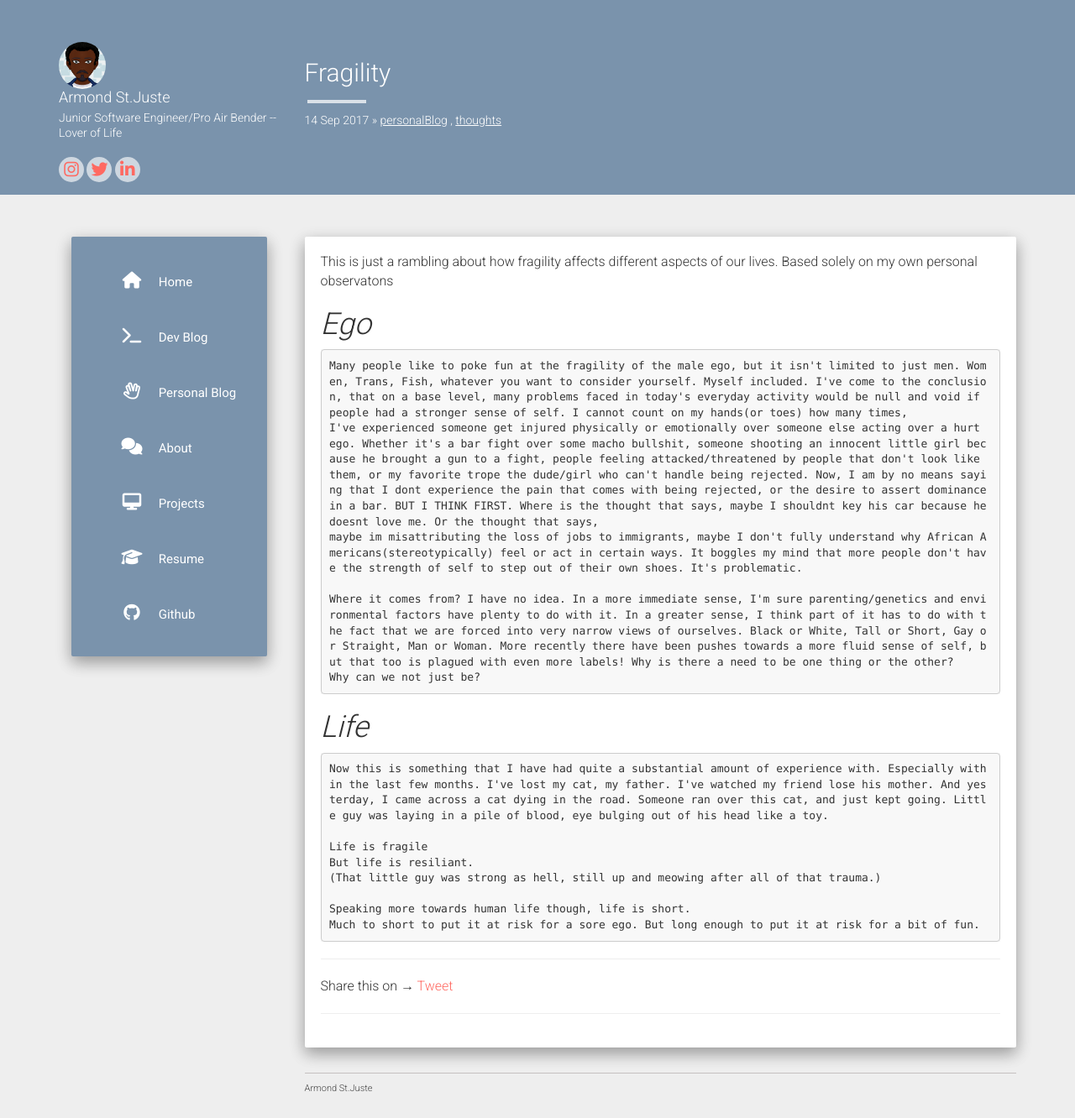
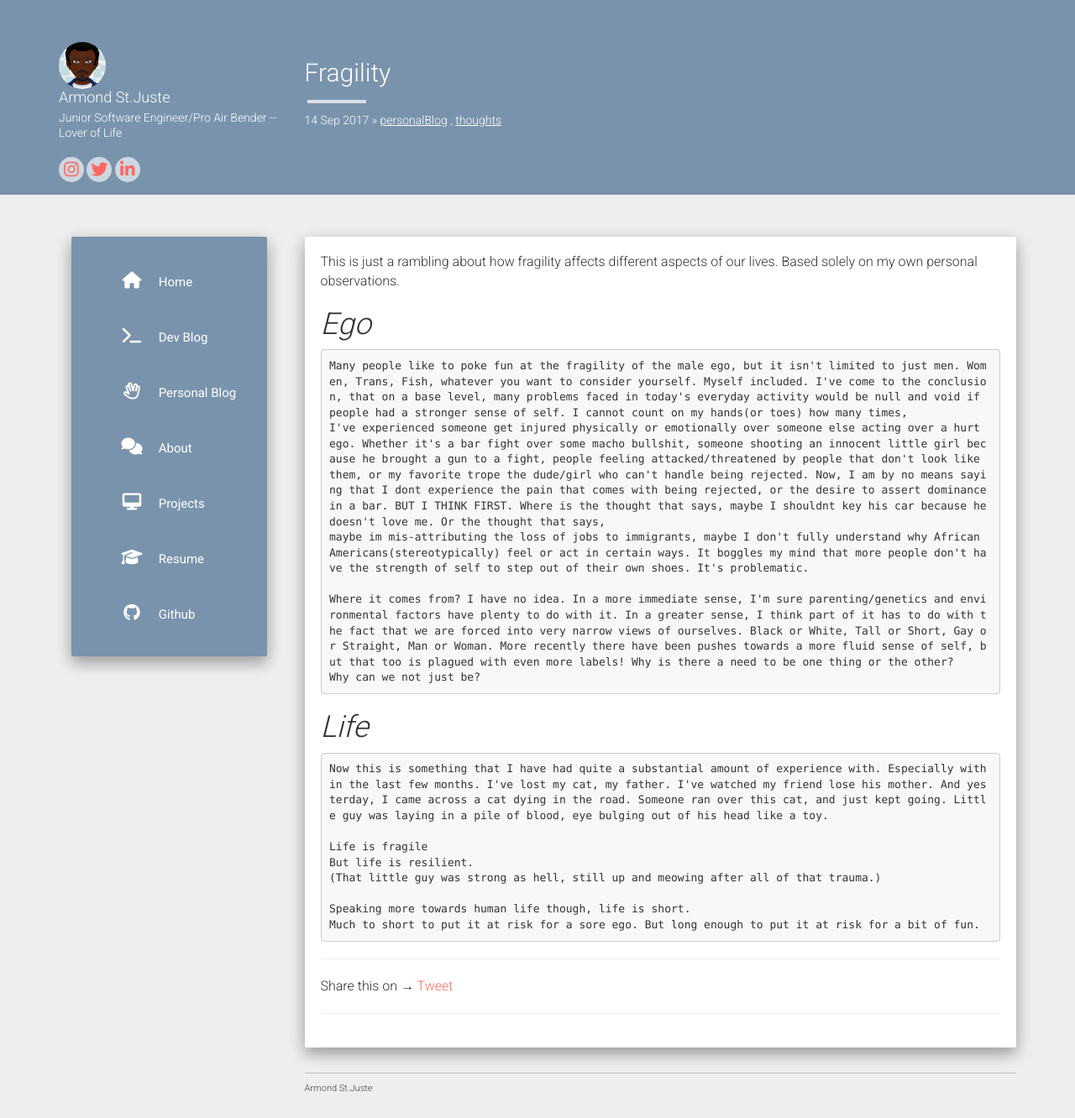
Before and after one commit to Astjust1/Blog, a Jekyll site: the page built from personalBlog/_posts/2017-09-14-Fragility.md, in a window 1280 px wide. Shown: the whole page at 84% size. Built offline with Jekyll 4.4.1, drawn with Linux system fonts in a browser that asks for light colours; nearby versions of some CDN libraries; comment, search, counter and statistics services are not loaded.

Commit message:
Fixed some typos

```diff
--- a/personalBlog/_posts/2017-09-14-Fragility.md
+++ b/personalBlog/_posts/2017-09-14-Fragility.md
@@ -7,13 +7,13 @@ blog: personal
 show: true
 ---
 
-This is just a rambling about how fragility affects different aspects of our lives. Based solely on my own personal observatons
+This is just a rambling about how fragility affects different aspects of our lives. Based solely on my own personal observations.
 
 # *Ego* #
 
     Many people like to poke fun at the fragility of the male ego, but it isn't limited to just men. Women, Trans, Fish, whatever you want to consider yourself. Myself included. I've come to the conclusion, that on a base level, many problems faced in today's everyday activity would be null and void if people had a stronger sense of self. I cannot count on my hands(or toes) how many times,
-    I've experienced someone get injured physically or emotionally over someone else acting over a hurt ego. Whether it's a bar fight over some macho bullshit, someone shooting an innocent little girl because he brought a gun to a fight, people feeling attacked/threatened by people that don't look like them, or my favorite trope the dude/girl who can't handle being rejected. Now, I am by no means saying that I dont experience the pain that comes with being rejected, or the desire to assert dominance in a bar. BUT I THINK FIRST. Where is the thought that says, maybe I shouldnt key his car because he doesnt love me. Or the thought that says,
-    maybe im misattributing the loss of jobs to immigrants, maybe I don't fully understand why African Americans(stereotypically) feel or act in certain ways. It boggles my mind that more people don't have the strength of self to step out of their own shoes. It's problematic.
+    I've experienced someone get injured physically or emotionally over someone else acting over a hurt ego. Whether it's a bar fight over some macho bullshit, someone shooting an innocent little girl because he brought a gun to a fight, people feeling attacked/threatened by people that don't look like them, or my favorite trope the dude/girl who can't handle being rejected. Now, I am by no means saying that I dont experience the pain that comes with being rejected, or the desire to assert dominance in a bar. BUT I THINK FIRST. Where is the thought that says, maybe I shouldnt key his car because he doesn't love me. Or the thought that says,
+    maybe im mis-attributing the loss of jobs to immigrants, maybe I don't fully understand why African Americans(stereotypically) feel or act in certain ways. It boggles my mind that more people don't have the strength of self to step out of their own shoes. It's problematic.
 
     Where it comes from? I have no idea. In a more immediate sense, I'm sure parenting/genetics and environmental factors have plenty to do with it. In a greater sense, I think part of it has to do with the fact that we are forced into very narrow views of ourselves. Black or White, Tall or Short, Gay or Straight, Man or Woman. More recently there have been pushes towards a more fluid sense of self, but that too is plagued with even more labels! Why is there a need to be one thing or the other?
     Why can we not just be?
@@ -23,7 +23,7 @@ This is just a rambling about how fragility affects different aspects of our liv
     Now this is something that I have had quite a substantial amount of experience with. Especially within the last few months. I've lost my cat, my father. I've watched my friend lose his mother. And yesterday, I came across a cat dying in the road. Someone ran over this cat, and just kept going. Little guy was laying in a pile of blood, eye bulging out of his head like a toy.
 
     Life is fragile
-    But life is resiliant.
+    But life is resilient.
     (That little guy was strong as hell, still up and meowing after all of that trauma.)
 
     Speaking more towards human life though, life is short.
```
Also changed, not shown: personalBlog/_posts/2017-05-13-my-dad-has-cancer.md (+2 -2 lines), personalBlog/_posts/2017-05-30-vibes-to-the-universe.md (+1 -1 lines), personalBlog/_posts/2017-07-23-Clarity.md (+2 -2 lines), personalBlog/_posts/2017-09-23-a-soul.md (+1 -1 lines).
